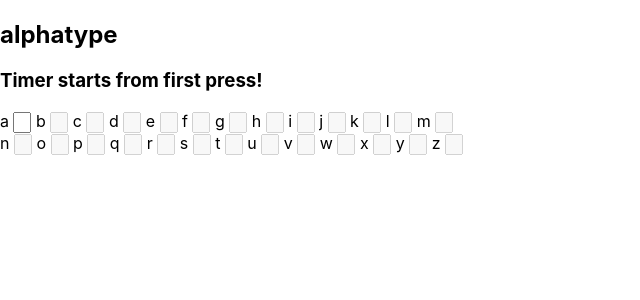
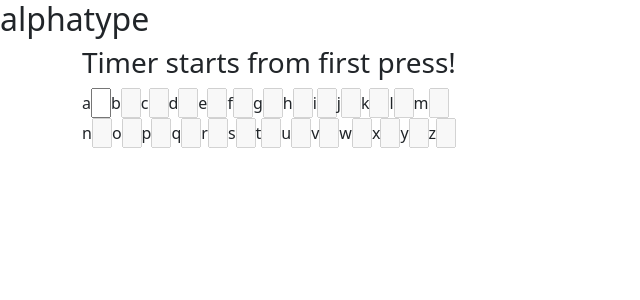
Before and after one commit to alphaType-benny/alphatype-ui, a React (Create React App) app: page / in a window 1280 px wide. Shown: the top 300 px of the page, without its empty margins (0-640 px from the left). Built offline with nearby package versions, Linux system fonts and the light colour scheme.

Commit message:
fixed timer bug

```diff
--- a/package.json
+++ b/package.json
@@ -6,7 +6,9 @@
     "@testing-library/jest-dom": "^5.14.1",
     "@testing-library/react": "^11.2.7",
     "@testing-library/user-event": "^12.8.3",
+    "bootstrap": "^5.1.1",
     "react": "^17.0.2",
+    "react-bootstrap": "^2.0.0-rc.0",
     "react-dom": "^17.0.2",
     "react-scripts": "4.0.3",
     "web-vitals": "^1.1.2"
--- a/src/App.js
+++ b/src/App.js
@@ -6,85 +6,15 @@
 //Style page
 //About (multipage)
 
-import React, {useState} from 'react'
-var timerInterval
-
-const Timer = ({start, now, time}) => {
-  if (!start){
-    return <h3>Timer starts from first press!</h3>
-  }
-  else if (!time){
-    return <h3><b>Timer:</b> {(now-start)/1000}s</h3>
-  }
-  return <h3><b>Your alphatime is:</b> {(now-start)/1000}s !</h3>
-
-}
-
-const AlphaInput = () =>{
-  const [start, setStart] = useState("")
-  const [now, setNow] = useState("")
-  const [totalTime, setTotalTime] = useState("")
-  const alphabet = ['a','b','c','d','e','f','g','h','i','j','k','l','m','n','o','p','q','r','s','t','u','v','w','x','y','z']
-
-  const spellCheck = (idx, letter, value) =>{
-
-    if (!start){
-      setStart(Date.now())
-    }
-
-    if (value === letter) {
-      if (letter === "a"){
-        timerInterval = setInterval(() => {
-          let varNow = Date.now()
-          setNow(varNow)
-        }, 1);
-      }
-      if(letter === "z"){
-        clearInterval(timerInterval)
-        setTotalTime((now-start)/1000)
-      }
-      if(letter!=="z"){
-        document.getElementById(idx+1).removeAttribute("disabled")
-        document.getElementById(idx+1).focus()
-      }
-    }
-
-  }
-
-  return(
-    <div>
-      <Timer
-        now={now}
-        start={start}
-        time={totalTime}
-      />
-      {alphabet.map( (a, idx) => {
-        return (
-          <span key={idx}>
-          {idx===13?<br/>:""}
-          <label> {a} </label>
-          <input
-            disabled={idx !== 0 ? "disabled" : ""}
-            type="text"
-            id={idx}
-            maxLength="1"
-            onChange={(e)=>spellCheck(idx, a, e.target.value)}
-            style={{width: "10px"}}
-            autocomplte="false"
-          />
-        </span>
-        )
-      })}
-    </div>
-  )
-}
+import React from 'react'
+import LetterInput from "./components/LetterInput"
 
 const App = () => {
 
   return(
     <div>
       <h2>alphatype</h2>
-      <AlphaInput/>
+      <LetterInput/>
     </div>
   )
 }
--- /dev/null
+++ b/src/components/LetterInput.js
@@ -0,0 +1,67 @@
+
+import React, {useState} from "react"
+import Timer from "./Timer"
+
+var timerInterval
+
+const LetterInput = () =>{
+    const [start, setStart] = useState("")
+    const [now, setNow] = useState("")
+    const [totalTime, setTotalTime] = useState("")
+    const alphabet = ['a','b','c','d','e','f','g','h','i','j','k','l','m','n','o','p','q','r','s','t','u','v','w','x','y','z']
+
+    const spellCheck = (idx, letter, value) =>{
+
+      if (!start){
+        setStart(Date.now())
+      }
+
+      if (letter === "a"){
+        timerInterval = setInterval(() => {
+          let varNow = Date.now()
+          setNow(varNow)
+          console.log(now);
+        }, 1);
+      }
+
+      if (value === letter) {
+        if(letter === "z"){
+          clearInterval(timerInterval)
+          setTotalTime((now-start)/1000)
+        }
+        if(letter!=="z"){
+          document.getElementById(idx+1).removeAttribute("disabled")
+          document.getElementById(idx+1).focus()
+        }
+      }
+    }
+
+    return(
+      <div className = "container">
+        <Timer
+          now={now}
+          start={start}
+          totalTime={totalTime}
+        />
+        {alphabet.map( (a, idx) => {
+        return (
+            <span key={idx}>
+            {idx===13?<br/>:""}
+            <label> {a} </label>
+            <input
+                disabled={idx !== 0 ? "disabled" : ""}
+                type="text"
+                id={idx}
+                maxLength="1"
+                onChange={(e)=>spellCheck(idx, a, e.target.value)}
+                style={{width: "20px"}}
+                autoComplete="off"
+            />
+            </span>
+        )
+        })}
+      </div>
+    )
+  }
+
+export default LetterInput
--- /dev/null
+++ b/src/components/Timer.js
@@ -0,0 +1,13 @@
+
+const Timer = ({start, now, totalTime}) => {
+    if (!start){
+      return <h3>Timer starts from first press!</h3>
+    }
+    else if (!totalTime){
+      return <h3><b>Timer:</b> {(now-start)/1000}s</h3>
+    }
+    return <h3><b>Your alphatime is:</b> {totalTime}s !</h3>
+
+  }
+
+export default Timer
--- a/src/index.js
+++ b/src/index.js
@@ -3,6 +3,7 @@
 import './index.css';
 import App from './App';
 import reportWebVitals from './reportWebVitals';
+import 'bootstrap/dist/css/bootstrap.min.css';
 
 ReactDOM.render(
   <React.StrictMode>
```
Also changed, not shown: src/components/Leaderboard.js (added), src/components/Login.js (added), 1 other file (tests, documents, lock files or other folders).
